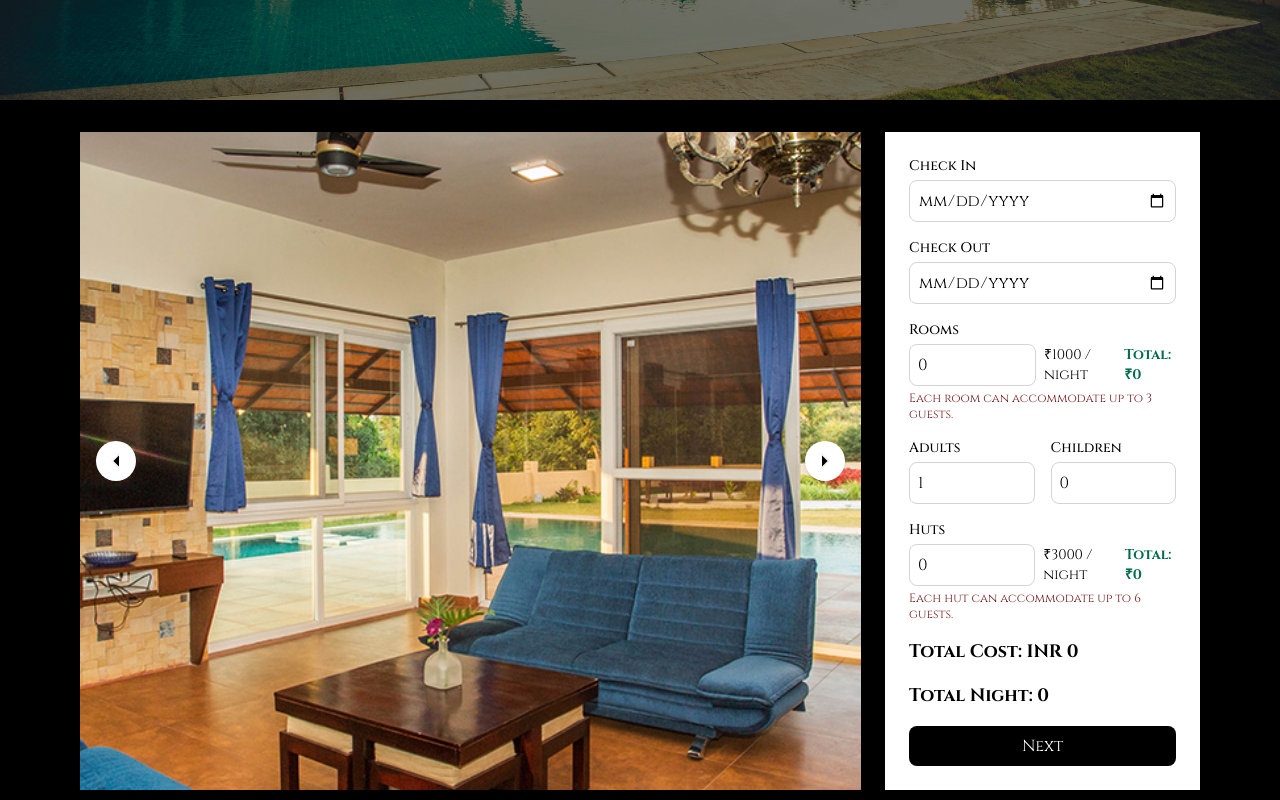
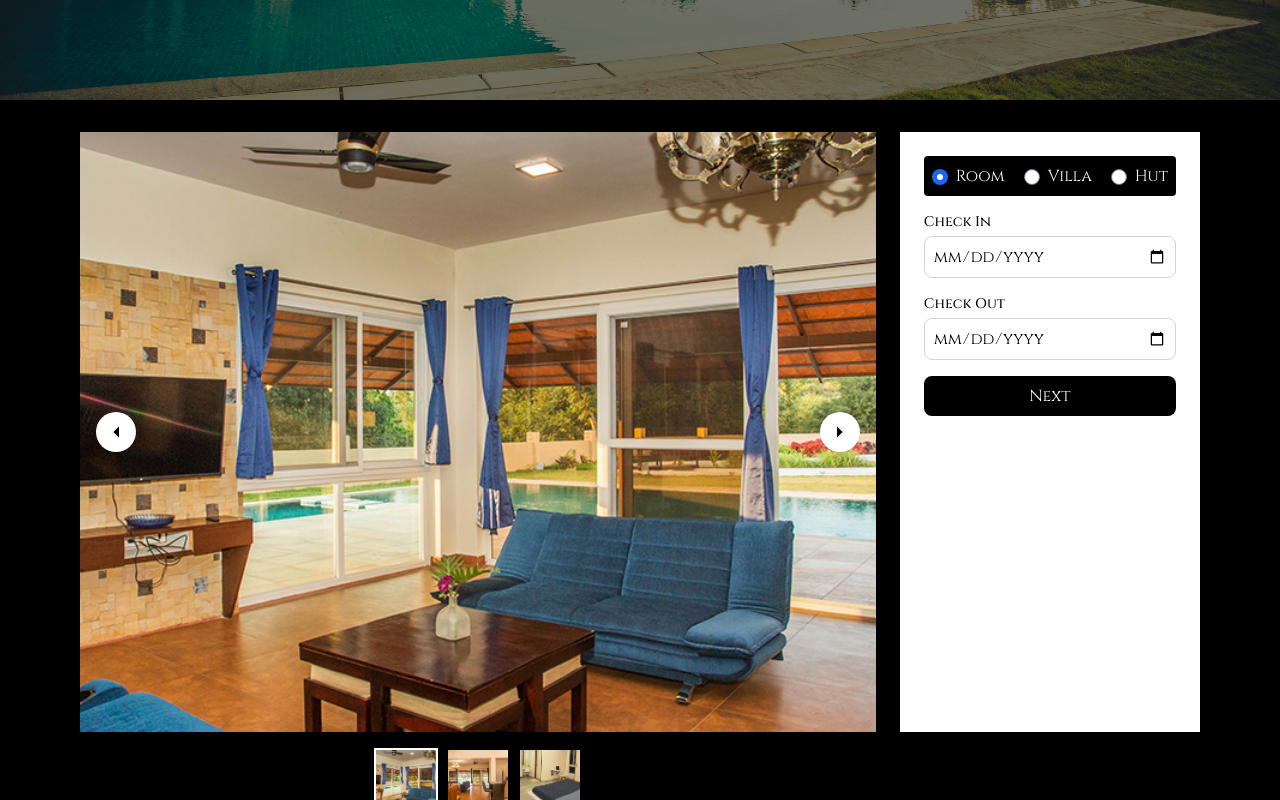
Before and after one commit to Sranav/Aeon-Root-Bridges, a React (Vite) app in the folder aeonrootbridges/: page /villabooking in a window 1280 px wide. Shown: the part 400-1200 px from the top of the page. Built offline with nearby package versions, Linux system fonts and the light colour scheme; a web font is replaced by a local one.

Commit message:
restructured booking form

```diff
--- a/aeonrootbridges/src/components/Booking Pages/VilaBooking.tsx
+++ b/aeonrootbridges/src/components/Booking Pages/VilaBooking.tsx
@@ -8,7 +8,9 @@ import booking5 from "@assets/images/booking/booking-5.jpg";
 import booking6 from "@assets/images/booking/booking-6.jpg";
 
 const VilaBooking = () => {
-  const images = [booking1, booking2, booking3, booking4, booking5, booking6];
+  const roomImages = [booking1, booking2, booking3]; // Room images
+  const villaImages = [booking4, booking5, booking6]; // Villa images
+  const hutImages = [booking3, booking4]; // Hut images (if different)
   const [currentIndex, setCurrentIndex] = useState(0);
   const [roomSelection, setRoomSelection] = useState({
     rooms: 0,
@@ -27,6 +29,8 @@ const VilaBooking = () => {
   const [totalNights, setTotalNights] = useState(0);
   const [totalCost, setTotalCost] = useState(0);
   const [isLoading, setIsLoading] = useState(false);
+  const [showVillaModal, setShowVillaModal] = useState(false); // New state for the modal
+  const [isVillaConfirmed, setIsVillaConfirmed] = useState(false); // For confirming villa selection
 
   // Constants
   const maxGuestsPerRoom = 3;
@@ -57,6 +61,17 @@ const VilaBooking = () => {
 
     return totalRoomCost + totalVillaCost + totalHutCost;
   };
+
+  const [divHeight, setDivHeight] = useState('600px');
+
+  useEffect(() => {
+    // Adjust the height based on whether dates are selected
+    if (startDate && endDate) {
+      setDivHeight('auto'); // Increase height when dates are selected
+    } else {
+      setDivHeight('600px'); // Default height
+    }
+  }, [startDate, endDate]); // Run the effect whenever startDate or endDate change
 
   // Handle date change
   useEffect(() => {
@@ -113,25 +128,18 @@ const VilaBooking = () => {
     setPage(1);
   };
 
-
-  // Logic for changing room selection and displaying the message
+  // Handle room change logic
   const handleRoomChange = (e) => {
     const value = Number(e.target.value);
 
-  // If more than 1 room is selected, automatically set villa to 1 and hide the message
     if (value > 1) {
-    setRoomSelection((prevState) => ({
-      ...prevState,
-      rooms: 0, // Reset rooms to 0 when switching to villa
-      villa: 1, // Automatically set villa to 1
-    }));
-    setMessage(""); // Hide the message
+      setShowVillaModal(true); // Show the modal when trying to select more than one room
     } else {
       setRoomSelection((prevState) => ({
         ...prevState,
         rooms: value,
       }));
-    setMessage(""); // Hide the message when changing the number of rooms to 1
+      setMessage("");
     }
   };
 
@@ -144,14 +152,16 @@ const handleAdultsChange = (e) => {
       // Limit guests to 8 when villa is selected
       if (totalGuests <= maxVillaCapacity) {
         setAdults(value);
+        setMessage("");
       }
     } else {
       // Limit guests to 3 per room when room is selected
       if (totalGuests <= roomSelection.rooms * maxGuestsPerRoom) {
         setAdults(value);
+        setMessage("");
       } else {
         // Show message if guests exceed capacity per room
-      setMessage("You have exceeded the maximum guests per room. Please select an additional room.");
+        setMessage("You have exceeded the maximum 3 guests per room. Please select Villa.");
       }
     }
   };
@@ -165,18 +175,48 @@ const handleChildrenChange = (e) => {
       // Limit children to max villa capacity
       if (totalGuests <= maxVillaCapacity) {
         setChildren(value);
+        setMessage("");
+
       }
     } else {
       // Limit children to max room capacity
       if (totalGuests <= roomSelection.rooms * maxGuestsPerRoom) {
         setChildren(value);
+        setMessage("");
+
       } else {
         // Show message if children exceed capacity per room
-      setMessage("You have exceeded the maximum guests per room. Please select an additional room.");
+        setMessage("You have exceeded the maximum guests 3 per room. Please select Villa.");
       }
     }
   };
 
+
+  const [accommodationType, setAccommodationType] = useState("rooms"); // To track the selected accommodation type
+
+  // Handle accommodation change logic
+  const handleAccommodationChange = (type) => {
+    setAccommodationType(type); // Update the selected accommodation type
+    if (type === "villa") {
+      setRoomSelection({ rooms: 0, villa: 1, huts: 0 }); // Reset rooms and huts, select 1 villa
+    } else if (type === "rooms") {
+      setRoomSelection({ rooms: 1, villa: 0, huts: 0 }); // Reset villa and huts, select 1 room
+    } else if (type === "huts") {
+      setRoomSelection({ rooms: 0, villa: 0, huts: 1 }); // Reset rooms and villa, select 1 hut
+    }
+  };
+
+  const images = accommodationType === "villa" ? villaImages : accommodationType === "huts" ? hutImages : roomImages;
+
+  const confirmVillaChange = () => {
+    setRoomSelection({ rooms: 0, villa: 1, huts: 0 });
+    setShowVillaModal(false); // Close the modal
+  };
+
+  const cancelVillaChange = () => {
+    setRoomSelection({ rooms: 1, villa: 0, huts: 0 });
+    setShowVillaModal(false); // Close the modal
+  };
 
   return (
     <div className="pt-8 flex flex-col lg:flex-row gap-6">
@@ -212,9 +252,54 @@ const handleChildrenChange = (e) => {
       </div>
 
       {/* Right Section - Booking Form */}
-      <div className="lg:w-1/3 bg-white p-6 min-h-[500px] shadow-lg">
+      <div className="lg:w-1/3 bg-white p-6  shadow-lg" style={{ height: divHeight, transition: 'height 0.3s ease' }}>
+
         {page === 1 && (
           <form className="space-y-4" onSubmit={(e) => e.preventDefault()}>
+            {/* <label className="block text-sm font-medium mb-1 text-black">Accommodation Type</label> */}
+            {/* Accommodation Type */}
+            <div className="flex gap-4 justify-between bg-black p-2 rounded px-2">
+              <div>
+                <label htmlFor="rooms" className="cursor-pointer text-white">
+                  <input
+                    type="radio"
+                    id="rooms"
+                    name="accommodation"
+                    checked={roomSelection.villa === 0 && roomSelection.huts === 0}
+                    onChange={() => handleAccommodationChange("rooms")}
+                    className="mr-2"
+                  />
+                  Room
+                </label>
+              </div>
+              <div>
+                <label htmlFor="villa" className="cursor-pointer text-white">
+                  <input
+                    type="radio"
+                    id="villa"
+                    name="accommodation"
+                    checked={roomSelection.villa > 0}
+                    onChange={() => handleAccommodationChange("villa")}
+                    className="mr-2"
+                  />
+                  Villa
+                </label>
+              </div>
+              <div>
+                <label htmlFor="huts" className="cursor-pointer text-white">
+                  <input
+                    type="radio"
+                    id="huts"
+                    name="accommodation"
+                    checked={roomSelection.huts > 0}
+                    onChange={() => handleAccommodationChange("huts")}
+                    className="mr-2"
+                  />
+                  Hut
+                </label>
+              </div>
+            </div>
+
             {/* Check-in & Check-out */}
             <div>
               <label className="block text-sm font-medium mb-1 text-black">Check In</label>
@@ -223,7 +308,7 @@ const handleChildrenChange = (e) => {
                 min={today}
                 value={startDate}
                 onChange={(e) => setStartDate(e.target.value)}
-                className="w-full border border-gray-300 rounded-lg p-2 text-black"
+                className="w-full border border-gray-300 rounded-lg p-2 text-black cursor-pointer"
                 required
               />
             </div>
@@ -234,11 +319,14 @@ const handleChildrenChange = (e) => {
                 min={today}
                 value={endDate}
                 onChange={(e) => setEndDate(e.target.value)}
-                className="w-full border border-gray-300 rounded-lg p-2 text-black"
+                className="w-full border border-gray-300 rounded-lg p-2 text-black cursor-pointer"
                 required
               />
             </div>
 
+            {/* Conditional Rendering for Rooms, Villa, Huts, and Costs */}
+            {startDate && endDate && (
+              <>
                 {/* Rooms Selection */}
                 {roomSelection.villa === 0 && (
                   <div>
@@ -250,14 +338,14 @@ const handleChildrenChange = (e) => {
                         max={maxRooms}
                         value={roomSelection.rooms}
                         onChange={handleRoomChange}
-                    className="w-40 border border-gray-300 rounded-lg p-2 text-black"
+                        className="w-full border border-gray-300 rounded-lg p-2 text-black"
                       />
-                  <span className="text-sm text-black">₹1000 / night</span>
-                  <span className="text-sm font-bold text-green-700">Total: ₹{roomSelection.rooms * 1000 * totalNights}</span>
+                      {/* <span className="text-sm text-black">₹1000 / night</span>
+                      <span className="text-sm font-bold text-green-700">Total: ₹{roomSelection.rooms * 1000 * totalNights}</span> */}
                     </div>
-                <p className="text-xs text-red-900 mt-1">Each room can accommodate up to 3 guests.</p>
+                    <p className="text-xs font-bold text-green-900 mt-1">Each room can accommodate up to 3 guests.</p>
                     {roomSelection.rooms > 1 && (
-                  <p className="text-xs text-red-900 mt-1">
+                      <p className="text-xs text-green-900 mt-1">
                         You have selected more than 1 room. Please book a villa instead.
                       </p>
                     )}
@@ -275,17 +363,17 @@ const handleChildrenChange = (e) => {
                         max={maxVillaCapacity}
                         value={roomSelection.villa}
                         onChange={(e) => setRoomSelection({ ...roomSelection, villa: Number(e.target.value) })}
-                    className="w-40 border border-gray-300 rounded-lg p-2 text-black"
+                        className="w-full border border-gray-300 rounded-lg p-2 text-black"
                       />
-                  <span className="text-sm text-black">₹5000 / night</span>
-                  <span className="text-sm font-bold text-green-700">Total: ₹{roomSelection.villa * 5000 * totalNights}</span>
+                      {/* <span className="text-sm text-black">₹5000 / night</span>
+                      <span className="text-sm font-bold text-green-700">Total: ₹{roomSelection.villa * 5000 * totalNights}</span> */}
                     </div>
-                <p className="text-xs text-red-900 mt-1">Each villa can accommodate up to 8 guests.</p>
+                    <p className="text-xs text-green-900 mt-1">Each villa can accommodate up to 8 guests.</p>
                   </div>
                 )}
 
                 {/* Guests Selection */}
-            <div className="grid grid-cols-2 gap-4">
+                <div className="flex flex-row gap-4">
                   <div>
                     <label className="block text-sm font-medium mb-1 text-black">Adults</label>
                     <input
@@ -308,10 +396,11 @@ const handleChildrenChange = (e) => {
                       className="w-full border border-gray-300 rounded-lg p-2 text-black"
                     />
                   </div>
+
+                </div>
                 {message && (
-                <p className="text-xs text-red-900 mt-1">{message}</p>
+                  <p className="text-xs text-green-900 mt-1">{message}</p>
                 )}
-            </div>
 
                 {/* Huts Selection */}
                 <div>
@@ -323,24 +412,48 @@ const handleChildrenChange = (e) => {
                       max={maxHutCapacity}
                       value={roomSelection.huts}
                       onChange={(e) => setRoomSelection({ ...roomSelection, huts: Number(e.target.value) })}
-                  className="w-40 border border-gray-300 rounded-lg p-2 text-black"
+                      className="w-full border border-gray-300 rounded-lg p-2 text-black"
                     />
-                <span className="text-sm text-black">₹3000 / night</span>
-                <span className="text-sm font-bold text-green-700">Total: ₹{roomSelection.huts * 3000 * totalNights}</span>
+                    {/* <span className="text-sm text-white bg-black">₹3000 / night</span>
+                    <span className="text-sm font-bold bg-black text-green-700">Total: ₹{roomSelection.huts * 3000 * totalNights}</span> */}
                   </div>
-              <p className="text-xs text-red-900 mt-1">Each hut can accommodate up to 6 guests.</p>
+                  {/* <p className="text-xs text-green-900 mt-1">Each hut can accommodate up to 6 guests.</p> */}
                 </div>
 
                 {/* Cost & Submit */}
-            <p className="text-lg font-bold text-black">Total Cost: INR {totalCost}</p>
-            <p className="text-lg font-bold text-black">Total Night: {totalNights}</p>
+                <div className="flex flex-row justify-between">
+                  <div className="text-black text-[18px] font-bold">Total Amount:</div>
+                  <div className="text-black text-[18px] font-bold">{totalCost}</div>
+                </div>
+                <div className="flex flex-row justify-between">
+                  <div className="text-black text-[18px] font-bold">Total Nights:</div>
+                  <div className="text-black text-[18px] font-bold">{totalNights}</div>
+                </div>
+
+              </>
+            )}
+
             <button
               onClick={handleNextPage}
               className="w-full bg-black text-white py-2 rounded-lg hover:bg-blue-600"
+              disabled={!startDate || !endDate}
             >
               Next
             </button>
           </form>
+        )}
+        {/* Confirmation Modal */}
+        {showVillaModal && (
+          <div className="fixed inset-0 flex justify-center items-center bg-black bg-opacity-50 z-50">
+            <div className="bg-black p-6 rounded-lg w-96">
+              <h3 className="text-lg font-bold mb-4 ">Confirmation</h3>
+              <p className="mb-4">You have selected more than 1 room. Would you like to switch to a full villa instead?</p>
+              <div className="flex justify-end gap-4">
+                <button onClick={confirmVillaChange} className="bg-green-500 text-white py-2 px-4 rounded-lg">Yes</button>
+                <button onClick={cancelVillaChange} className="bg-gray-500 text-white py-2 px-4 rounded-lg">No</button>
+              </div>
+            </div>
+          </div>
         )}
 
         {page === 2 && (
@@ -376,14 +489,14 @@ const handleChildrenChange = (e) => {
               />
             </div>
 
-            <div>
+            {/* <div>
               <label className="block text-sm font-medium mb-1 text-black">Message</label>
               <textarea
                 value={message}
                 onChange={(e) => setMessage(e.target.value)}
                 className="w-full border border-gray-300 rounded-lg p-2 text-black"
               />
-            </div>
+            </div> */}
 
             <button
               onClick={handlePayment}
--- a/aeonrootbridges/src/components/Navbar/NavBar.tsx
+++ b/aeonrootbridges/src/components/Navbar/NavBar.tsx
@@ -36,7 +36,7 @@ const NavBar = () => {
           className="flex items-center space-x-3 rtl:space-x-reverse"
         >
           <img src={AeonLogo} className="h-16" alt="Aeon Logo" />
-          <span className="self-center text-2xl font-semibold whitespace-nowrap text-white">
+          <span className="self-center lg:text-2xl xs:text-[20px] font-semibold whitespace-nowrap text-white">
             Aeon Root Bridges
           </span>
         </a>
```
Lines whose indentation alone changed are shown as unchanged.
